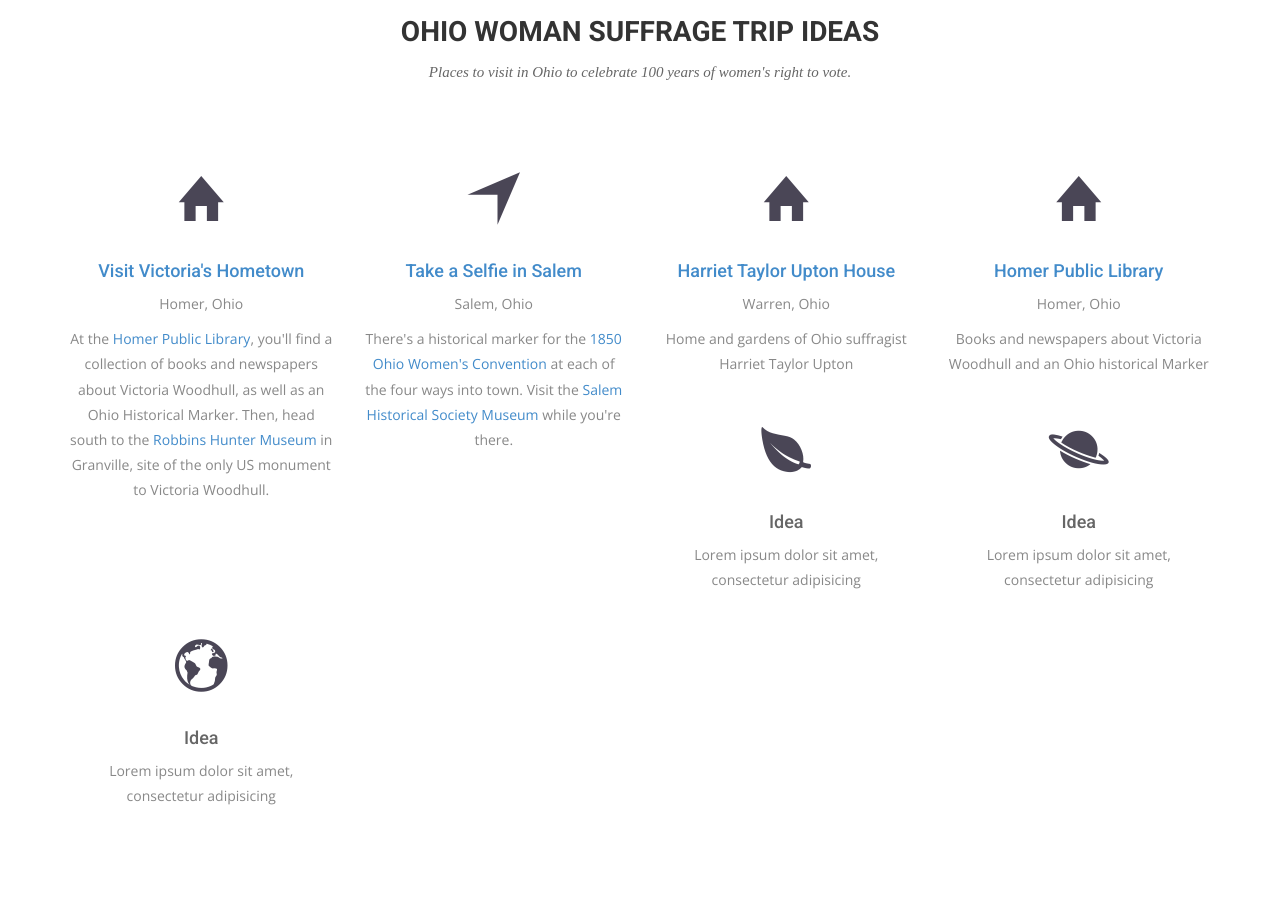
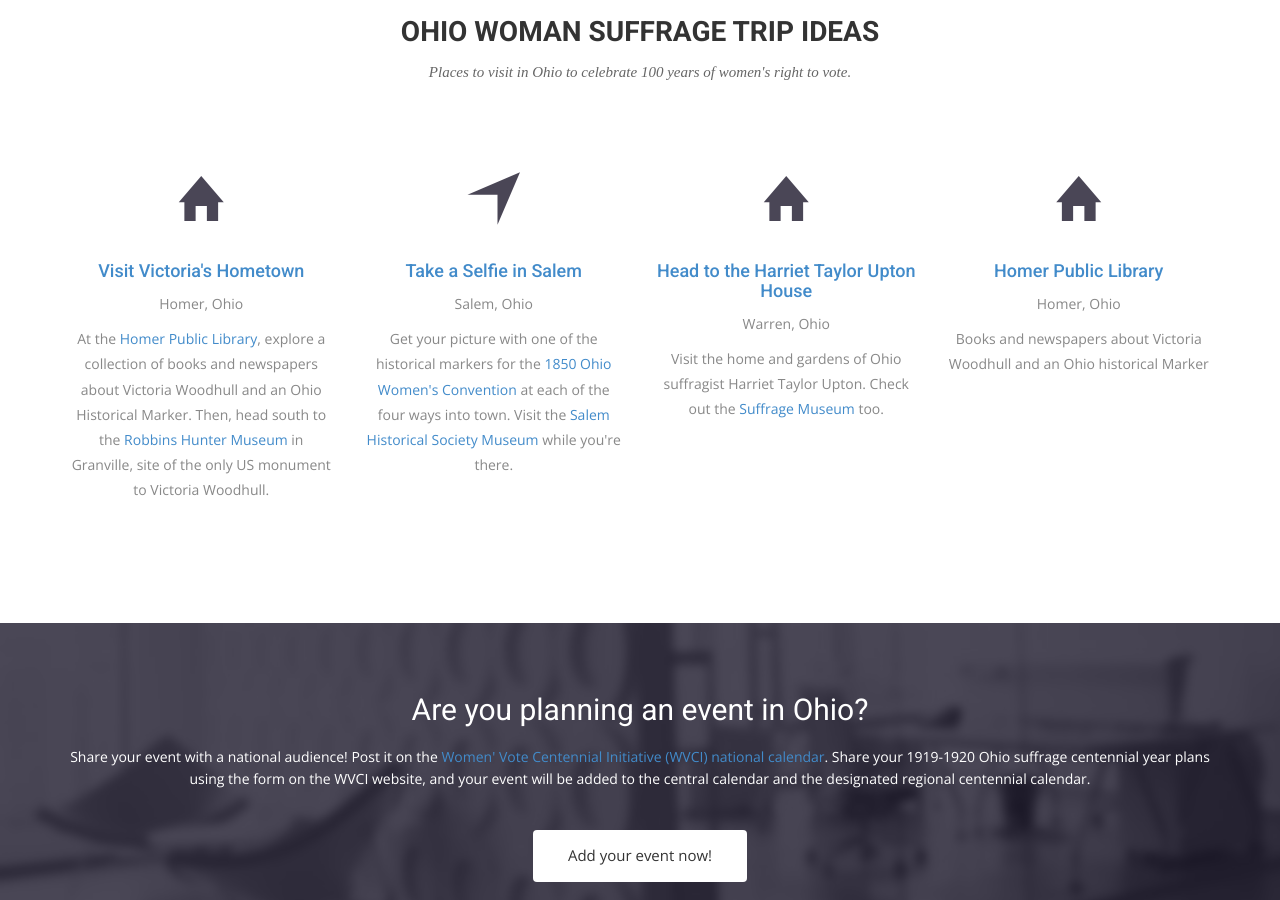
Before and after one commit to OhioSuffrageCentennial/ohiosuffragecentennial, a Jekyll site: the page built from index.html, in a window 1280 px wide and 900 px high, scrolled down 1789 px. Built offline with Jekyll 4.4.1, drawn with Linux system fonts in a browser that asks for light colours; nearby versions of some CDN libraries; some web fonts are replaced.

Commit message:
updates to index

```diff
--- a/index.html
+++ b/index.html
@@ -76,7 +76,7 @@ permalink: /
           <i class="ion-home"></i>
           <h4><a href="https://homer.lib.oh.us/content/victoria-claflin-woodhull" target="_blank">Visit Victoria's Hometown</a></h4>
           <p>Homer, Ohio</p>
-          <p>At the <a href="https://homer.lib.oh.us/content/victoria-claflin-woodhull" target="_blank">Homer Public Library</a>, you'll find a collection of books and newspapers about Victoria Woodhull, as well as an Ohio Historical Marker. Then, head south to the <a href="http://www.robbinshunter.org" target="_blank">Robbins Hunter Museum</a> in Granville, site of the only US monument to Victoria Woodhull.</p>
+          <p>At the <a href="https://homer.lib.oh.us/content/victoria-claflin-woodhull" target="_blank">Homer Public Library</a>, explore a collection of books and newspapers about Victoria Woodhull and an Ohio Historical Marker. Then, head south to the <a href="http://www.robbinshunter.org" target="_blank">Robbins Hunter Museum</a> in Granville, site of the only US monument to Victoria Woodhull.</p>
         </div>
       </div>
       <div class="col-sm-6 col-md-3">
@@ -84,15 +84,15 @@ permalink: /
           <i class="ion-navigate"></i>
           <h4><a href="http://www.salemnews.net/news/local-news/2017/09/markers-cite-salems-place-in-womens-rights-movement/" target="_blank">Take a Selfie in Salem</a></h4>
           <p>Salem, Ohio</p>
-          <p>There's a historical marker for the <a href="https://en.wikipedia.org/wiki/Ohio_Women%27s_Convention_at_Salem_in_1850" target="_blank">1850 Ohio Women's Convention</a> at each of the four ways into town. Visit the <a href="http://www.salemhistoricalsociety.org/home.html" target="_blank">Salem Historical Society Museum</a> while you're there.</p>
+          <p>Get your picture with one of the historical markers for the <a href="https://en.wikipedia.org/wiki/Ohio_Women%27s_Convention_at_Salem_in_1850" target="_blank">1850 Ohio Women's Convention</a> at each of the four ways into town. Visit the <a href="http://www.salemhistoricalsociety.org/home.html" target="_blank">Salem Historical Society Museum</a> while you're there.</p>
         </div>
       </div>
       <div class="col-sm-6 col-md-3">
         <div class="service-item">
           <i class="ion-home"></i>
-          <h4><a href="http://www.uptonhouse.org/" target="_blank">Harriet Taylor Upton House</a></h4>
+          <h4><a href="http://www.uptonhouse.org/" target="_blank">Head to the Harriet Taylor Upton House</a></h4>
           <p>Warren, Ohio </p>
-          <p>Home and gardens of Ohio suffragist Harriet Taylor Upton </p>
+          <p>Visit the home and gardens of Ohio suffragist Harriet Taylor Upton. Check out the <a href="http://www.uptonhouse.org/museum.html" target="_blank">Suffrage Museum</a> too.</p>
         </div>
       </div>
       <div class="col-sm-6 col-md-3">
@@ -101,27 +101,6 @@ permalink: /
           <h4><a href="https://homer.lib.oh.us/content/victoria-claflin-woodhull" target="_blank">Homer Public Library</a></h4>
           <p>Homer, Ohio</p>
           <p>Books and newspapers about Victoria Woodhull and an Ohio historical Marker </p>
-        </div>
-      </div>
-      <div class="col-sm-6 col-md-3">
-        <div class="service-item">
-          <i class="ion-leaf"></i>
-          <h4>Idea</h4>
-          <p>Lorem ipsum dolor sit amet, consectetur adipisicing </p>
-        </div>
-      </div>
-      <div class="col-sm-6 col-md-3">
-        <div class="service-item">
-          <i class="ion-planet"></i>
-          <h4>Idea</h4>
-          <p>Lorem ipsum dolor sit amet, consectetur adipisicing </p>
-        </div>
-      </div>
-      <div class="col-sm-6 col-md-3">
-        <div class="service-item">
-          <i class="ion-earth"></i>
-          <h4>Idea</h4>
-          <p>Lorem ipsum dolor sit amet, consectetur adipisicing </p>
         </div>
       </div>
     </div>
@@ -189,7 +168,7 @@ permalink: /
     </div>
   </div>
 </section>
-<section id="service">
+<section id="feature">
   <div class="container">
     <div class="row">
       <div class="col-md-10 col-md-offset-2"">
```
